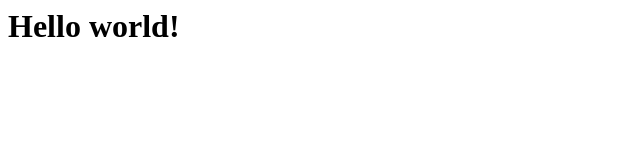
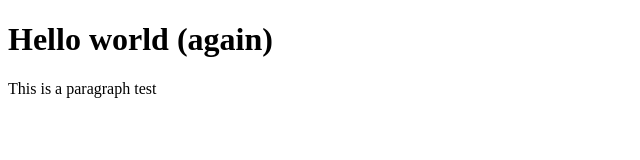
Before and after one commit to MaxMercury/maxmercury.github.io, a plain HTML site: page index.html in a window 1280 px wide. Shown: the whole page, without its empty margins (0-640 px from the left). Drawn offline with Linux system fonts and the light colour scheme.

Commit message:
test commit updates

```diff
--- a/index.html
+++ b/index.html
@@ -1 +1,9 @@
-<h1>Hello world!</h1>
+ <!DOCTYPE html>
+<html>
+<body>
+
+<h1>Hello world (again)</h1>
+<p>This is a paragraph test</p>
+
+</body>
+</html>
```
